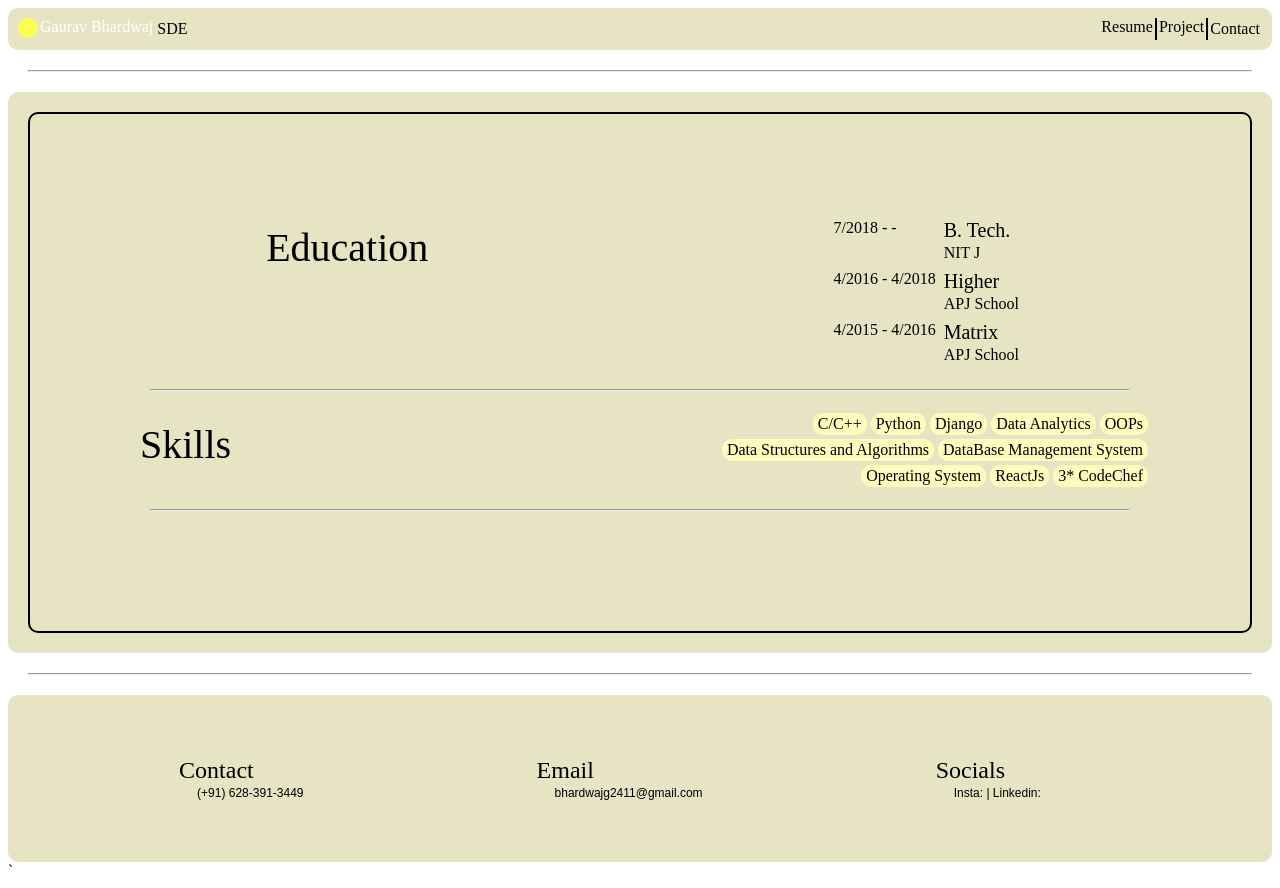
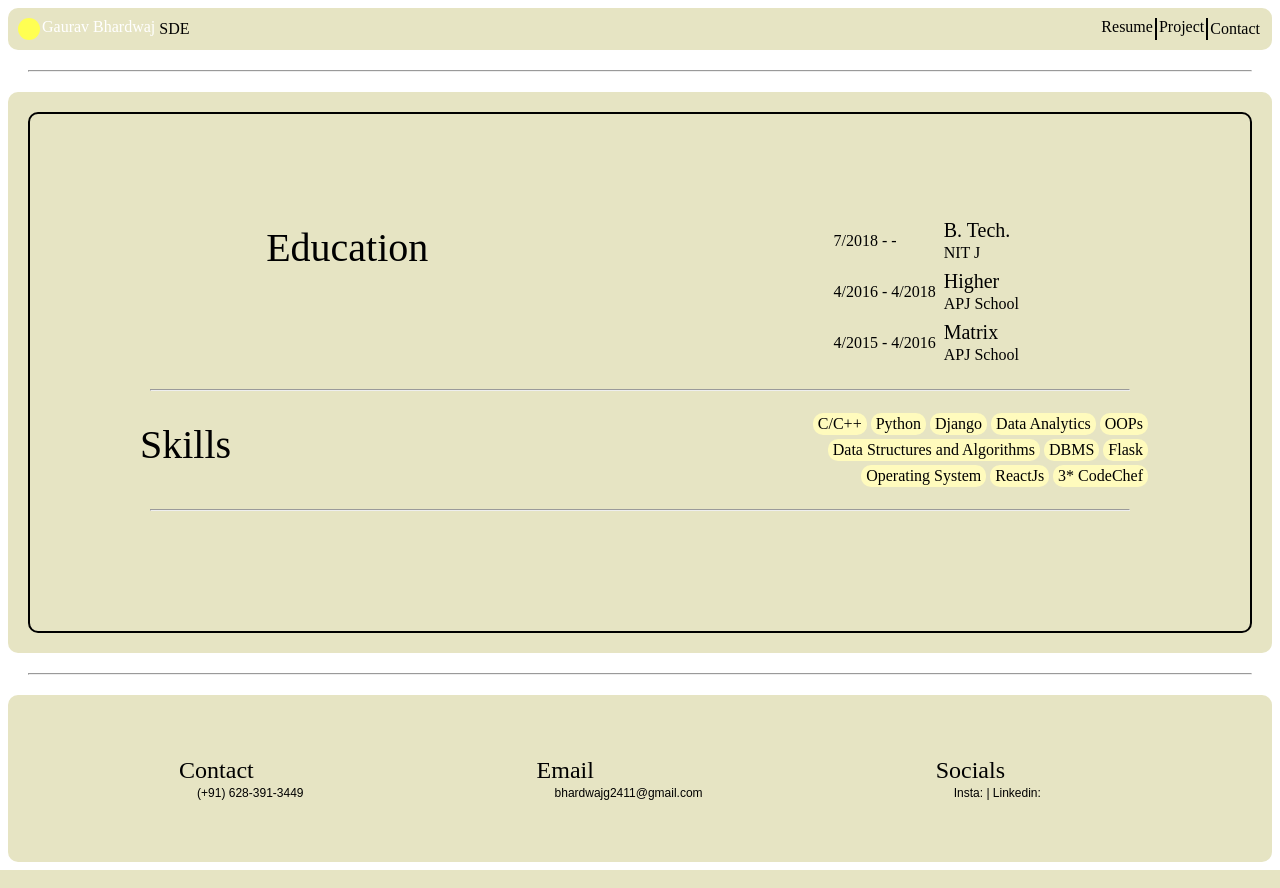
Before and after one commit to sample1234-rgb/Flask-, a Flask app: page /resume in a window 1280 px wide. Run offline with Flask 2, Linux system fonts and the light colour scheme.

Commit message:
CSS fixings

```diff
--- a/hello.py
+++ b/hello.py
@@ -14,7 +14,7 @@ def Resume():
         {'quali': 'Matrix', 'duration': '4/2015 - 4/2016', 'name': 'APJ School', 'score': '8.8'},
     ]}
     skil = {'name': 'Skills', 'points': ['C/C++', 'Python', 'Django', 'Data Analytics', 'OOPs',
-                                         'Data Structures and Algorithms', 'DataBase Management System',
+                                         'Data Structures and Algorithms', 'DBMS', 'Flask',
                                          'Operating System', 'ReactJs', '3* CodeChef']}
     data = [edu, skil]
     return render_template('resume.html', data=data)
@@ -29,7 +29,7 @@ def page_not_found(e):
 def project():
     projects = [
         {'no': 1, 'name': 'Resume builder GUI', 'desc': 'Resume builder for desktops build with Python + Tkinter'},
-        {'no': 2, 'name': 'Search Visualizer', 'desc': 'Using various Algorithms used for searching and finding elements'
+        {'no': 2, 'name': 'Search Visualizer', 'desc':'Using various Algorithms used for searching and finding elements'
          },
         {'no': 3, 'name': 'Record keeper', 'desc': 'A simple record keeping application for schools/colleges/organizations'
          }
--- a/static/style.css
+++ b/static/style.css
@@ -1,16 +1,37 @@
-p {
-    margin: 2px;
-}
-.container{
+.page{
     border-radius:10px;
     background-color:#e6e4c3;
+    padding:10px;
 }
+.page-style{
+    border:2px solid black;
+    border-radius:10px;
+    margin:10px;
+    padding:100px;
+}
+.header{
+    border-radius:10px;
+    background-color:#e6e4c3;
+    display:flex;
+}
+/* header Part */
+p {margin:2px;}
 .main{
     border-radius:10px;
     margin:10px;
     display:flex;
     padding:100px;
     width:min-content;
+}
+.flex-bxs{
+    display:flex;
+    flex-wrap: nowrap;
+    justify-content: space-around;
+    align-content: space-between;
+}
+.white-spaces{
+    width:-webkit-fill-available;
+    white-space:nowrap;
 }
 @media (max-width:1000px){
     .main{
--- a/templates/Base.html
+++ b/templates/Base.html
@@ -5,14 +5,14 @@
     <link rel="stylesheet" href="static/style.css" >
 </head>
 <body>
-    <div class="container" style="display:flex;padding:10px;">
+        <div class="header" style="padding:10px;">
             <div style="display:flex;">
-            <div style="border-radius:20px;height:20px;width:20px;background-color:#ffff52;">
+                <div style="border-radius:20px;height:20px;width:20px;background-color:#ffff52;padding:1px;">
                 </div>
                 <a href="{{ url_for('index') }}">Gaurav Bhardwaj</a>
                 <p>SDE</p>
             </div>
-        <div style="width:-webkit-fill-available;">
+            <div class="white-spaces">
             </div>
             <div style="display:flex;">
                 <a style="border-right:2px solid black;padding-right:2px;color:black;" href="{{ url_for('Resume') }}">
@@ -26,13 +26,13 @@
                 </p>
             </div>
         </div>
-    <hr style="margin:20px;background-color:#e6e4c3;">
+        <hr>
         <!--(Header-Part)-->
         {% block content %}
         {% endblock %}
         <!--(Footer-Part)-->
-    <hr style="margin:20px;background-color:#e6e4c3;">
-    <div style="border-radius:10px;background-color:#e6e4c3;padding:20px;">
+        <hr>
+        <div class="page" style="padding:20px;">
             <div style="display:flex;padding:20px;justify-content: space-evenly;flex-wrap: wrap;">
                 <div class="footer" align="left">
                     <p class="footer-ques">
@@ -58,11 +58,8 @@
                         Insta: | Linkedin:
                     </p>
                 </div>
-<!--        <div class="footer" align="left">-->
-<!--            <p style="margin:2px;"></p>-->
-<!--            <p style="margin:2px;"></p>-->
-<!--        </div>-->
+            <!-- <div class="footer" align="left"><p style="margin:2px;"></p><p style="margin:2px;"></p></div> -->
             </div>
-</div>`
+        </div>
 </body>
 </html>
--- a/templates/hello.html
+++ b/templates/hello.html
@@ -2,9 +2,9 @@
 <!--(Header-Part)-->
 {% block content %}
 <center>
-    <div style="border-radius:10px;background-color:#e6e4c3;padding:10px;">
-        <div  class="main" style="">
-            <div style="border:2px solid black;border-radius:200px;height:400px;width:400px;background-color:#fffee8;">
+        <div class="page">
+            <div class="main">
+                <div class="profile-img" style="background-color:#fffee8;">
                     <img class="profile-img" src="static/20181223_081218.jpg" />
                 </div>
                 <div style="padding:20px;width:min-content;" align="left">
--- a/templates/resume.html
+++ b/templates/resume.html
@@ -2,16 +2,16 @@
 <!--(Header-Part)-->
 {% block content %}
 <center>
-    <div style="border-radius:10px;background-color:#e6e4c3;padding:10px;">
-        <div style="border:2px solid black;border-radius:10px;margin:10px;padding:100px;">
+    <div class="page">
+        <div class="page-style">
             {% for d in data %}
-                <div style="display:flex;flex-wrap: nowrap;justify-content: space-around;align-content: space-between;">
-                    <div style="border:0px solid black;width:300px;padding:10px;font-size:40px;" align="left">
+                <div class="flex-bxs">
+                    <div class="heading" align="left">
                         {{ d.name }}
                     </div>
                     {% if d.name == 'Skills' %}
-                        <div style="width:-webkit-fill-available;white-space:nowrap;"></div>
-                        <div style="display: flex;flex-wrap: wrap;justify-content: flex-end;">
+                        <div class="white-spaces"></div>
+                        <div class="flex-bxs" style="flex-wrap: wrap;justify-content: flex-end;">
                             {% for p in d.points %}
                             <div class="cards">{{ p }}</div>
                             {% endfor %}
@@ -20,11 +20,11 @@
                     <table>
                         {% for point in d.points %}
                             <tr style="width:300px;" align="left">
-                                <td style="display:flex;width:max-content;flex-wrap:nowrap;flex-direction: row;">
+                                <td class="td-1">
                                     <p>{{ point.duration }}</p>
                                 </td>
                                 <td>
-                                    <p style="font-size:20px; ">{{ point.quali }}</p>
+                                    <p style="font-size:20px;">{{ point.quali }}</p>
                                     <p>{{ point.name }}</p>
                                 </td>
                             </tr>
@@ -32,54 +32,8 @@
                     </table>
                     {% endif %}
                 </div>
-            <hr style="margin:20px;background-color:#e6e4c3;">
+            <hr>
             {% endfor %}
-
-<!--            <hr style="margin:20px;background-color:#e6e4c3;">-->
-
-<!--            {% for d in data %}-->
-<!--            <div style="display:flex;flex-wrap: nowrap;justify-content: space-around;align-content: space-between;">-->
-<!--                <div style="border:0px solid black;width:300px;padding:10px;font-size:32px;" align="left">-->
-<!--                    {{ d.heading }}-->
-<!--                </div>-->
-<!--                <table>-->
-<!--                    {% for point in d.points %}-->
-<!--                    <tr style="width:300px;" align="left">-->
-<!--                        <td style="display:flex;width:max-content;align-content:center;flex-wrap: nowrap;flex-direction: row;">-->
-<!--                            <p>{{ point.duration }}</p>-->
-<!--                        </td>-->
-<!--                        <td>-->
-<!--                            <p style="font-size:20px; ">{{ point.quali }}</p>-->
-<!--                            <p>{{ point.name }}</p>-->
-<!--                        </td>-->
-<!--                    </tr>-->
-<!--                    {% endfor %}-->
-<!--                </table>-->
-<!--            </div>-->
-<!--            {% endfor %}-->
-
-<!--            <hr style="margin:20px;background-color:#e6e4c3;">-->
-
-<!--            {% for d in data %}-->
-<!--            <div style="display:flex;flex-wrap: nowrap;justify-content: space-around;align-content: space-between;">-->
-<!--                <div style="border:0px solid black;width:300px;padding:10px;font-size:32px;" align="left">-->
-<!--                    {{ d.heading }}-->
-<!--                </div>-->
-<!--                <table>-->
-<!--                    {% for point in d.points %}-->
-<!--                    <tr style="width:300px;" align="left">-->
-<!--                        <td style="display:flex;width:max-content;align-content:center;flex-wrap: nowrap;flex-direction: row;">-->
-<!--                            <p>{{ point.duration }}</p>-->
-<!--                        </td>-->
-<!--                        <td>-->
-<!--                            <p style="font-size:20px; ">{{ point.quali }}</p>-->
-<!--                            <p>{{ point.name }}</p>-->
-<!--                        </td>-->
-<!--                    </tr>-->
-<!--                    {% endfor %}-->
-<!--                </table>-->
-<!--            </div>-->
-<!--            {% endfor %}-->
         </div>
     </div>
 </center>
```
Also changed, not shown: other parts of static/style.css (+49 -19 lines). Lines whose indentation alone changed are shown as unchanged.
